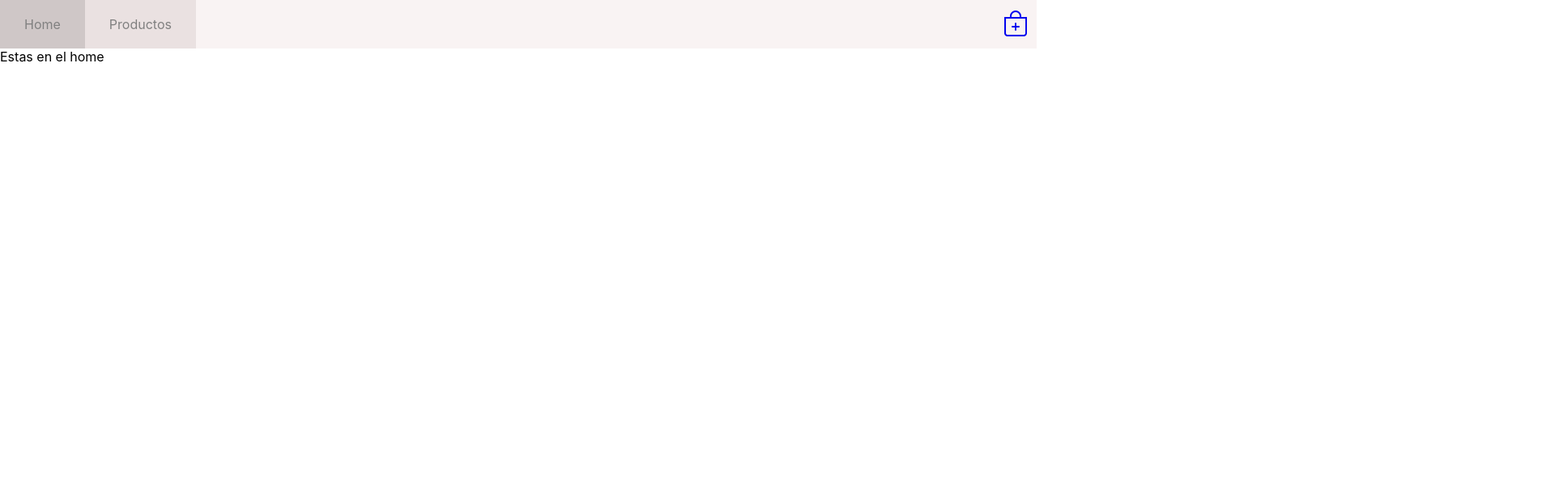
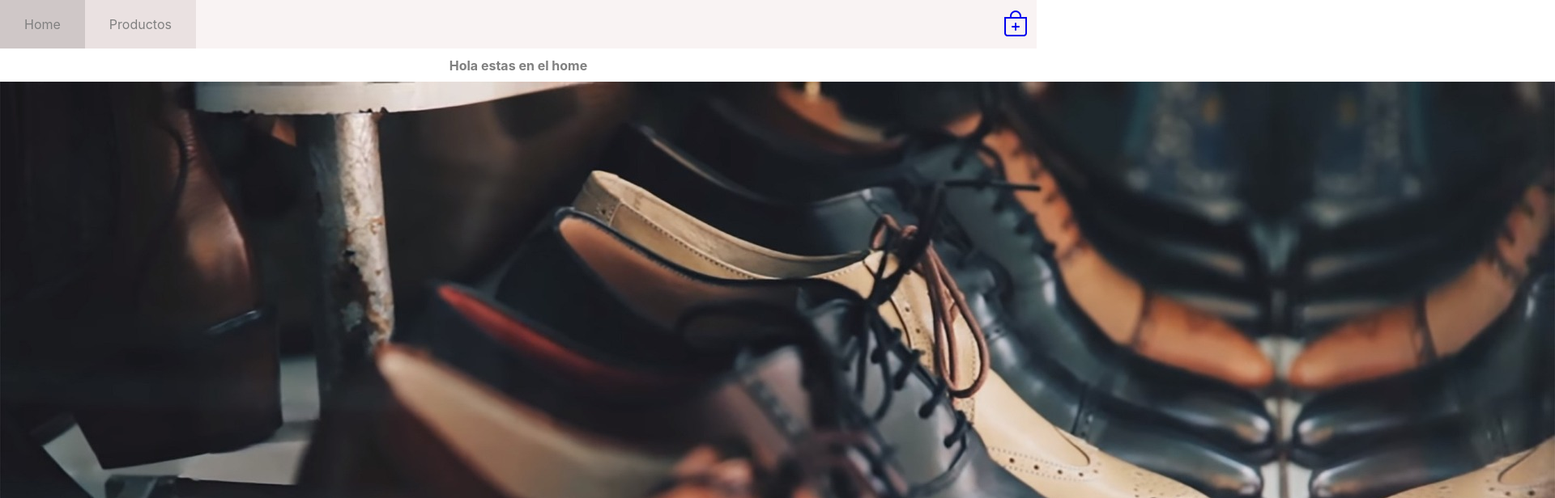
Before and after one commit to Bell-luna/sabini-luna, a React (Create React App) app: page / in a window 1280 px wide. Shown: the top 616 px of the page at 81% size, 1920 px wide, since content can reach past the window. Built offline with nearby package versions, Linux system fonts and the light colour scheme.

Commit message:
arreglos

```diff
--- a/src/components/Home.js
+++ b/src/components/Home.js
@@ -1,7 +1,13 @@
 import React from "react";
+import inicio from "../assets/img/inicio.jpg";
 
 const Home = () => {
-  return <div>Estas en el home</div>;
+  return (
+    <div>
+      <h1 className="title">Hola estas en el home</h1>
+      <img src={inicio} />
+    </div>
+  );
 };
 
 export default Home;
--- a/src/components/ItemListContainer.js
+++ b/src/components/ItemListContainer.js
@@ -5,7 +5,7 @@ const nombre = "Sabini";
 const ItemListContainer = () => {
   return (
     <div>
-      <h1 className="h1">Bienvenidos a {nombre}</h1>
+      <h1 className="title">Bienvenidos a {nombre}</h1>
 
       <ItemList />
     </div>
--- a/src/index.css
+++ b/src/index.css
@@ -44,10 +44,7 @@ nav{
   font-size: 2rem;
 }
 
-.h1 {
-  text-align: center;
-  color:black;
-}
+
 
 .productsContainer{
   display: grid;
@@ -73,3 +70,9 @@ align-items: center;
   font-size: 1.2rem;
   color: gray;
 }
+
+.title {
+  font-size: medium;
+text-align: center;
+color: gray;
+}
```
Also changed, not shown: src/assets/img/inicio.jpg (added).
